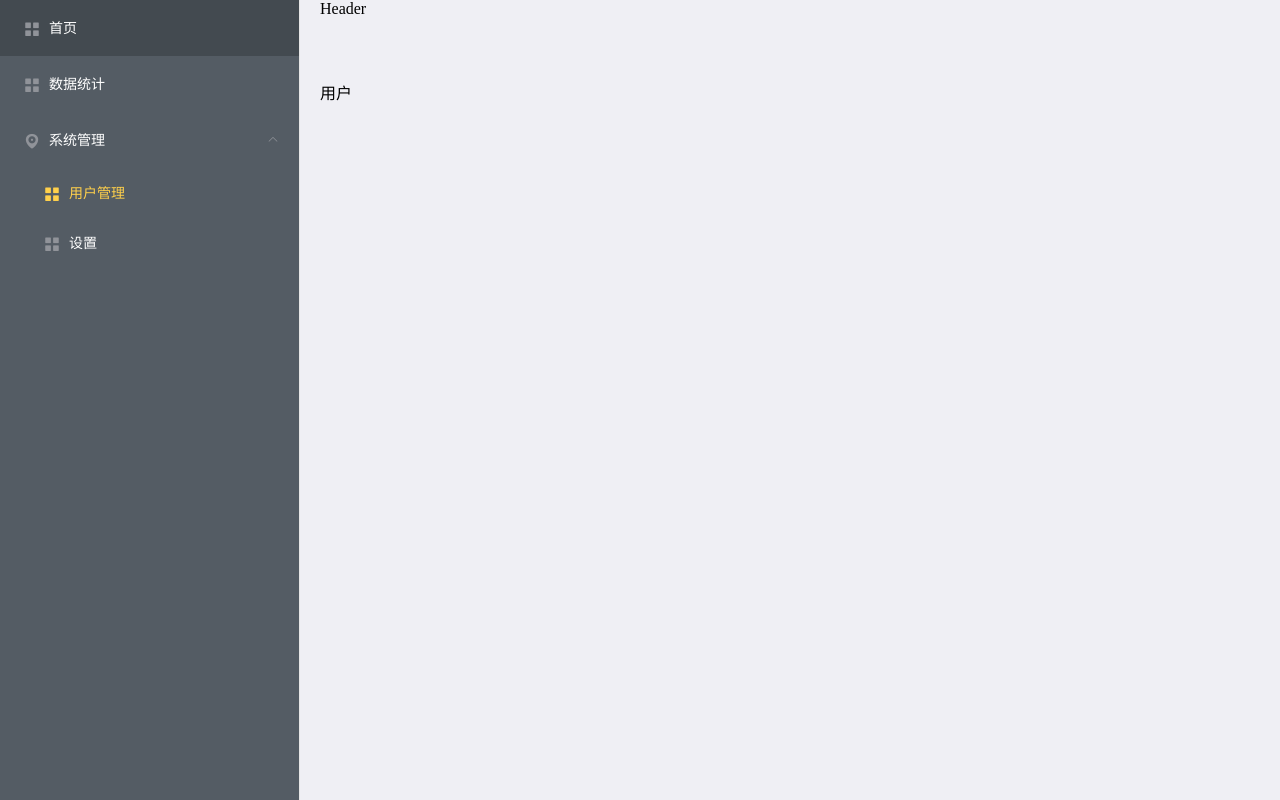
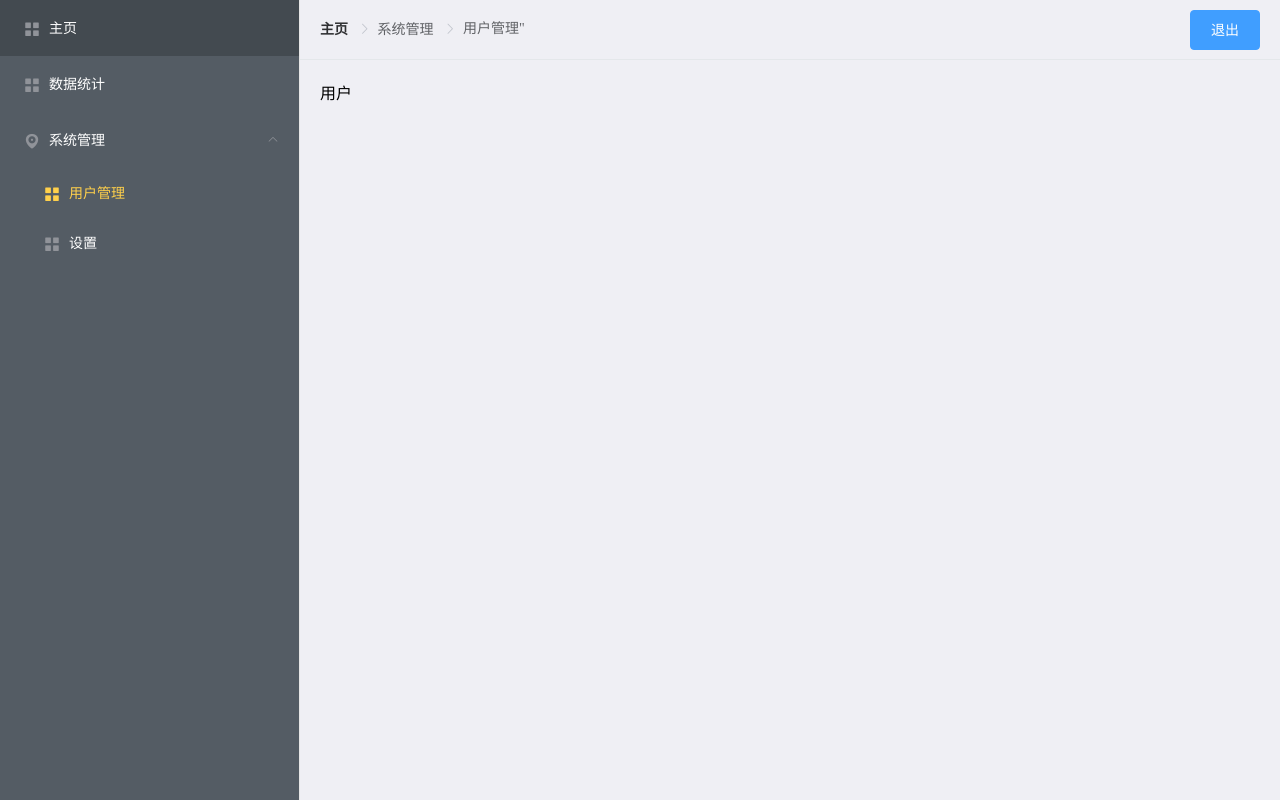
Before and after one commit to jiangxin829/MyAccounter-Manager, a Vue app: page /#/system/user in a window 1280 px wide. Built offline with nearby package versions, Linux system fonts and the light colour scheme; sample sign-in values are in the browser's storage.

Commit message:
实现头部面包屑和退出登录功能

```diff
--- a/src/router/index.js
+++ b/src/router/index.js
@@ -1,6 +1,7 @@
 import Vue from 'vue'
 import VueRouter from 'vue-router'
 import Main from '../views/Main'
+import ParentView from '../views/parent-view'
 
 Vue.use(VueRouter)
 
@@ -17,42 +18,53 @@ const routes = [
   {
     path: '/home',
     name: 'Home',
+    meta: {
+      title: '主页'
+    },
     component: Main,
     children: [
       {
         path: '/home',
         name: 'Home',
+        meta: {
+          title: '主页'
+        },
         component: () => import('../views/home/home')
-      }
-    ]
       },
       {
         path: '/statistics',
         name: 'Statistics',
-    component: Main,
-    children: [
-      {
-        path: '/statistics',
-        name: 'Statistics',
+        meta: {
+          title: '数据统计'
+        },
         component: () => import('../views/apps/statistics/statistics')
-      }
-    ]
       },
       {
         path: '/system',
         name: 'System',
-    component: Main,
+        meta: {
+          title: '系统管理'
+        },
+        component: ParentView,
         children: [
           {
             path: 'user',
             name: 'User',
+            meta: {
+              title: '用户管理"'
+            },
             component: () => import('../views/apps/system/user/user')
           },
           {
             path: 'setting',
             name: 'Setting',
+            meta: {
+              title: '设置'
+            },
             component: () => import('../views/apps/system/setting/setting')
           },
+        ]
+      }
     ]
   }
 ]
--- a/src/views/Main.vue
+++ b/src/views/Main.vue
@@ -4,7 +4,9 @@
       <Menu />
     </el-aside>
     <el-container>
-      <el-header>Header</el-header>
+      <el-header class="header">
+        <HeadMenu />
+      </el-header>
       <el-main>
         <router-view />
       </el-main>
@@ -14,10 +16,11 @@
 
 <script>
 import Menu from './main-components/menu.vue'
+import HeadMenu from './main-components/headMenu'
 
 export default {
   name: 'Main',
-  components: { Menu },
+  components: { Menu, HeadMenu },
   data() {
     return {
 
@@ -29,8 +32,13 @@ export default {
 }
 </script>
 
-<style scoped>
+<style lang="less" scoped>
+@import "styles/theme.less";
 .container {
   height: 100%;
+  background-color: @body-background;
+}
+.header {
+  border-bottom: 1px solid @subsidiary-color ;
 }
 </style>
--- /dev/null
+++ b/src/views/main-components/headMenu.vue
@@ -0,0 +1,50 @@
+<template>
+  <div class="head-menu">
+    <el-breadcrumb separator-class="el-icon-arrow-right">
+      <el-breadcrumb-item
+          v-for="(item, index) in breadCrumbList"
+          :key="index"
+          :to="item.components.default.name === 'ParentView' ? null : { path: item.path }"
+      >
+        {{ item.meta.title }}
+      </el-breadcrumb-item>
+    </el-breadcrumb>
+    <div style="flex: 1"></div>
+    <el-button type="primary" @click="exitHandler">退出</el-button>
+  </div>
+</template>
+
+<script>
+
+export default {
+  name: 'HeadMenu',
+  data() {
+    return {
+      breadCrumbList: []
+    }
+  },
+  watch: {
+    $route(to, from) {
+      this.breadCrumbList = to.matched
+    }
+  },
+  created() {
+    this.breadCrumbList = this.$route.matched
+  },
+  methods: {
+    exitHandler() {
+      this.$router.push({ name: 'Login' })
+      sessionStorage.clear()
+    }
+  }
+}
+</script>
+
+<style scope>
+.head-menu {
+  height: 100%;
+  display: flex;
+  justify-content: flex-start;
+  align-items: center;
+}
+</style>
--- a/src/views/main-components/menu.vue
+++ b/src/views/main-components/menu.vue
@@ -23,7 +23,7 @@ export default {
       menu: [
         {
           url: "/home",
-          name: "首页"
+          name: "主页"
         },
         {
           url: "/statistics",
--- /dev/null
+++ b/src/views/parent-view/index.js
@@ -0,0 +1,2 @@
+import ParentView from './parent-view.vue'
+export default ParentView
--- /dev/null
+++ b/src/views/parent-view/parent-view.vue
@@ -0,0 +1,18 @@
+<template>
+  <router-view />
+</template>
+
+<script>
+
+export default {
+  name: 'ParentView',
+  data() {
+    return {
+
+    }
+  },
+  methods: {
+
+  }
+}
+</script>
--- a/src/views/styles/theme.less
+++ b/src/views/styles/theme.less
@@ -4,7 +4,7 @@
 @success-color : #09bb07;
 @warning-color : #ff9900;
 @error-color : #ed3f14;
-@subsidiary-color : #80848f;
+@subsidiary-color : #e4e7ea;
 
 // Base
 @body-background : #efeff4;
```
Lines whose indentation alone changed are shown as unchanged.
